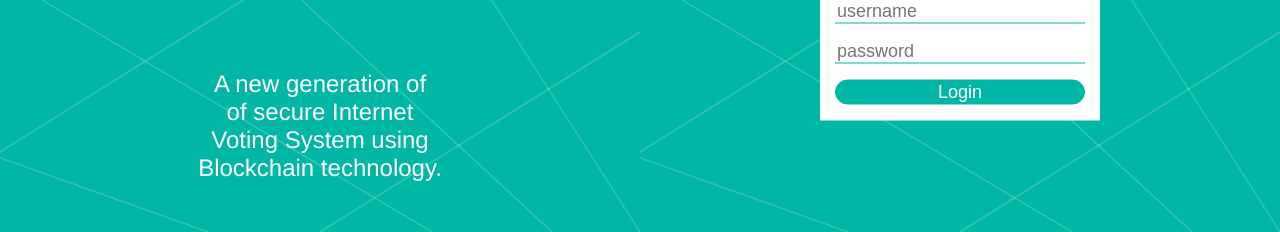
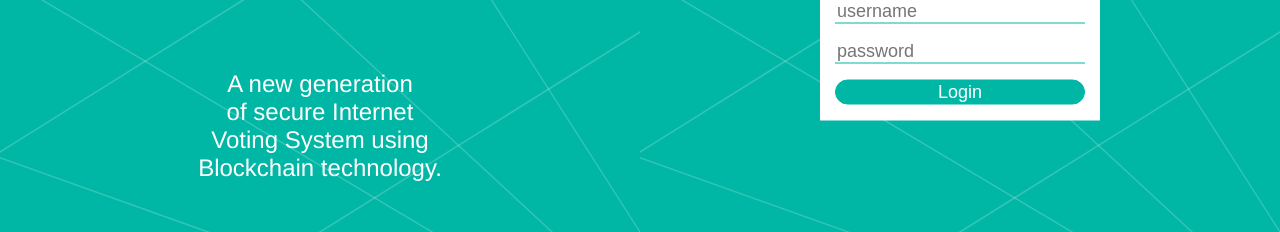
Before and after one commit to mayankmetha/VoterChain, a website: page main-web/html/home.html in a window 1280 px wide. Shown: the part 368-600 px from the top of the page. Drawn offline with Linux system fonts and the light colour scheme; files that its build step writes are made by us from their sources; no server answers; files whose address does not match are found by name.

Commit message:
fix typos

```diff
--- a/main-web/html/home.html
+++ b/main-web/html/home.html
@@ -21,7 +21,7 @@
             VoterChain
         </div>
         <div class="desc">
-            A new generation of<br />
+            A new generation<br />
             of secure Internet<br />
             Voting System using<br />
             Blockchain technology.
```
Also changed, not shown: main-web/html/homeInvalidLogin.html (+1 -1 lines), 1 other file.
